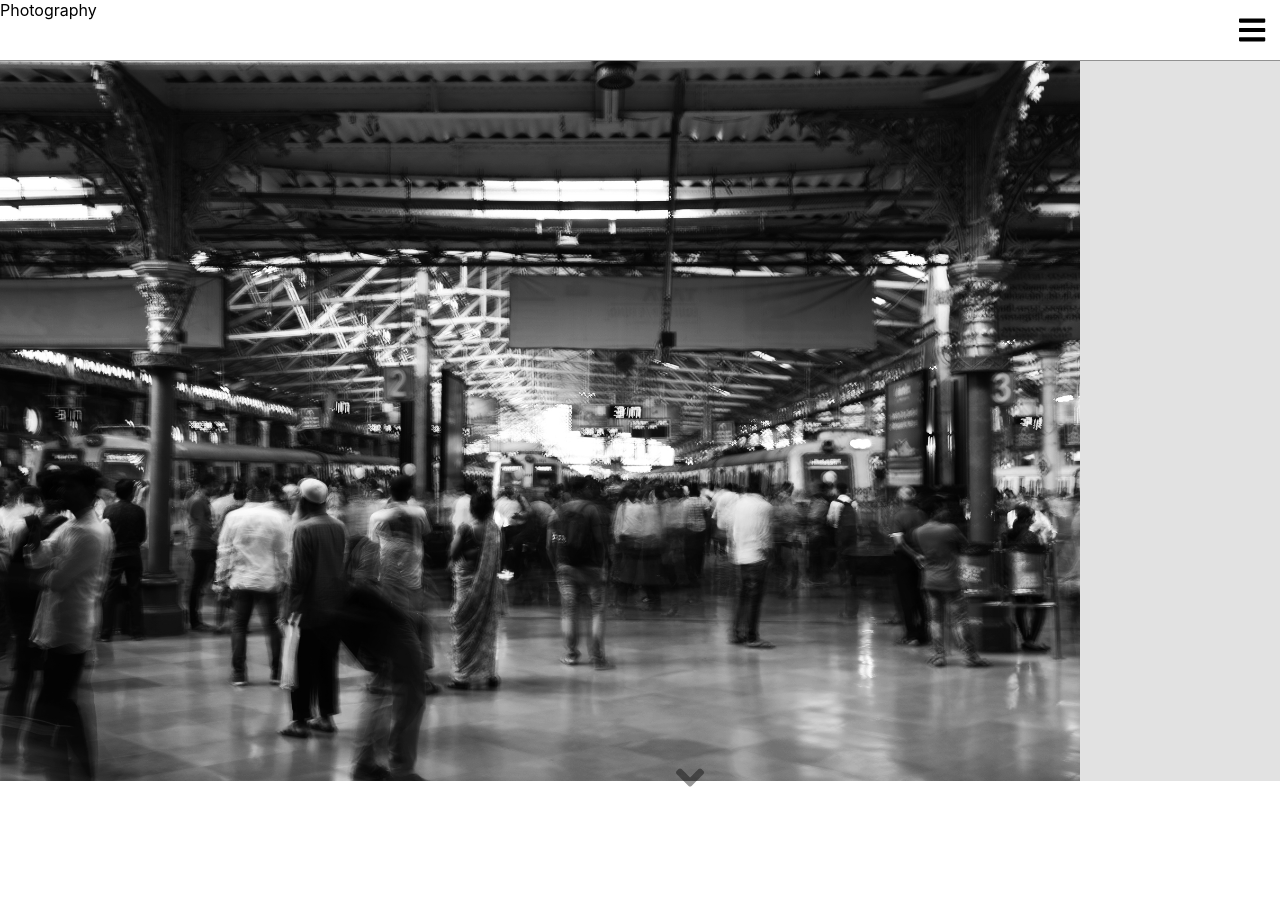
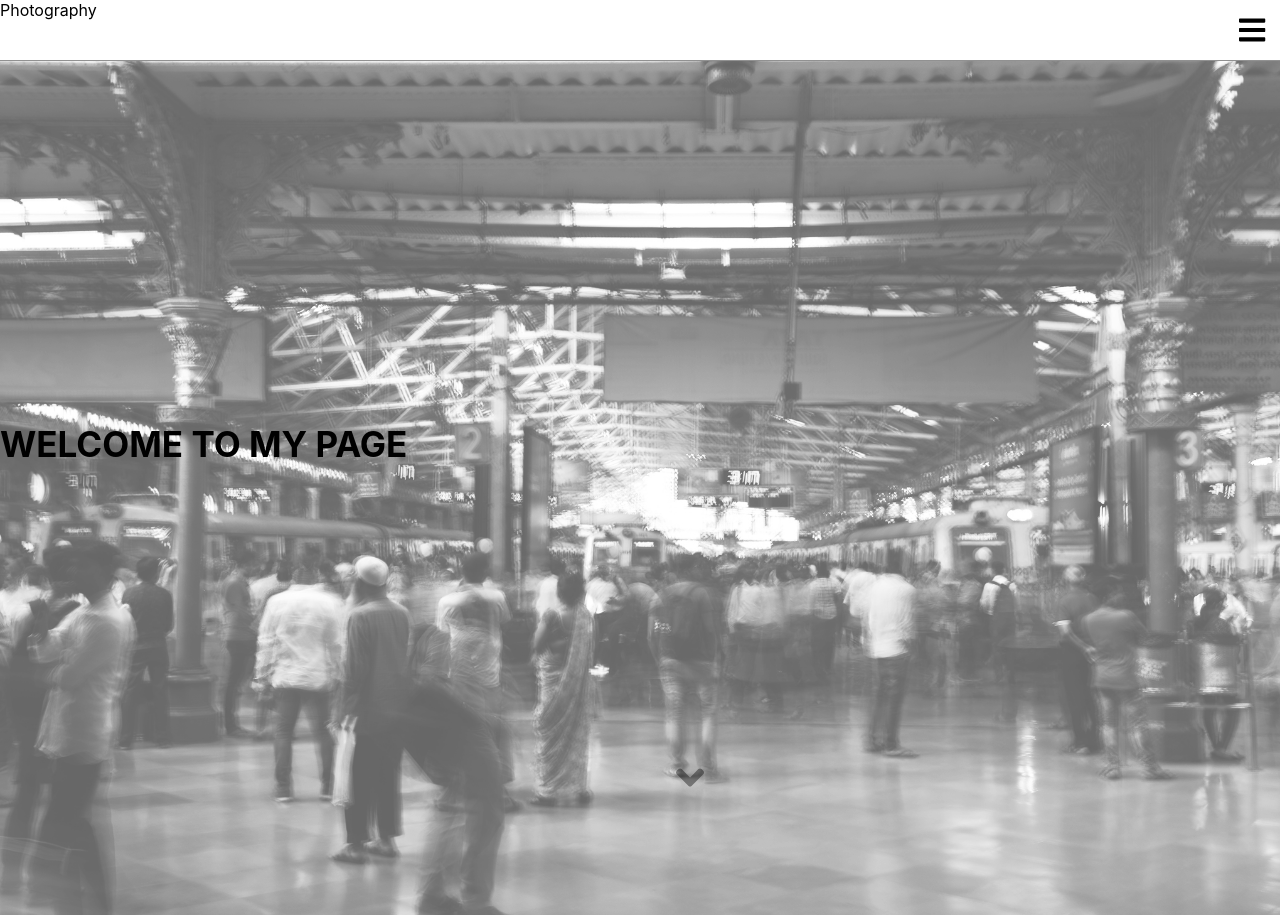
Before and after one commit to jozef-wolf/photo-gallery, a React (Create React App) app: page / in a window 1280 px wide. Before the commit the page ends 800 px from the top, so only its background shows below. Built offline with nearby package versions, Linux system fonts and the light colour scheme.

Commit message:
first section wip

```diff
--- a/src/components/FirstSection.js
+++ b/src/components/FirstSection.js
@@ -6,6 +6,7 @@ const FirstSection = () => {
   return (
     <div className="section">
       <img src={photo} alt="" />
+      <h1>WELCOME TO MY PAGE</h1>
       <FontAwesomeIcon className="arrow--down" icon={faAngleDown} />
     </div>
   );
--- a/src/css/firstSection.css
+++ b/src/css/firstSection.css
@@ -2,8 +2,23 @@
   display: -webkit-box;
   display: -ms-flexbox;
   display: flex;
-  background-color: #e2e2e2;
+  background-color: white;
   height: 100%;
+}
+
+.section img {
+  width: 100vw;
+  height: auto;
+  background-size: cover;
+  opacity: 60%;
+}
+
+.section h1 {
+  color: black;
+  font-size: 35px;
+  position: fixed;
+  top: 40%;
+  left: 40%;
 }
 
 .arrow--down {
--- a/src/css/main.css
+++ b/src/css/main.css
@@ -31,8 +31,22 @@ nav {
   display: -webkit-box;
   display: -ms-flexbox;
   display: flex;
-  background-color: #e2e2e2;
-  height: 90vh;
+  background-color: white;
+  height: 100%;
+}
+
+.section img {
+  width: 100vw;
+  height: auto;
+  background-size: cover;
+  opacity: 60%;
+}
+
+.section h1 {
+  color: black;
+  font-size: 35px;
+  position: fixed;
+  top: 50%;
 }
 
 .arrow--down {
--- a/src/scss/firstSection.scss
+++ b/src/scss/firstSection.scss
@@ -1,7 +1,20 @@
 .section {
   display: flex;
-  background-color: rgb(226, 226, 226);
+  background-color: white;
   height: 100%;
+  & img {
+    width: 100vw;
+    height: auto;
+    background-size: cover;
+    opacity: 60%;
+  }
+  h1 {
+    color: black;
+    font-size: 35px;
+
+    top: 40%;
+    right: 40%;
+  }
 }
 .arrow--down {
   font-size: 45px;
```
Also changed, not shown: 2 other files (tests, documents, lock files or other folders).
